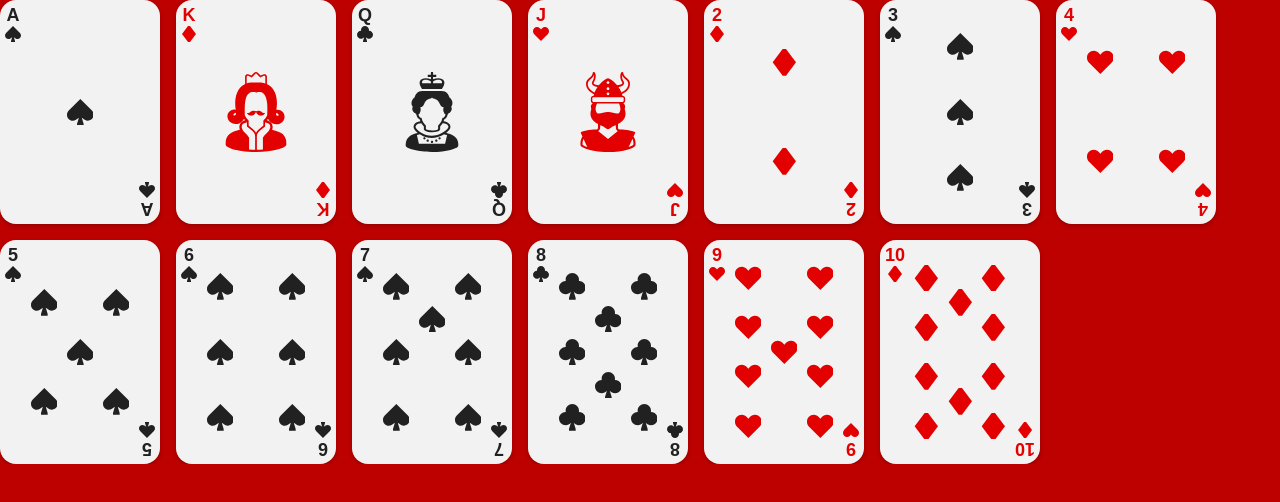
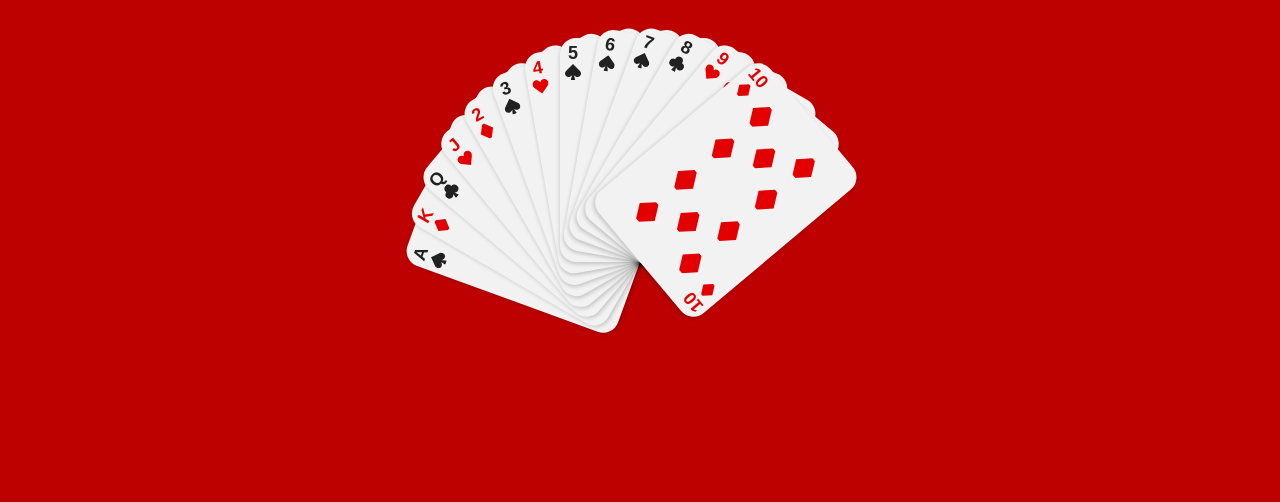
Before and after one commit to mohsin-a1i/board-game-box-ui, a Next.js app: page / in a window 1280 px wide. Shown: the top 502 px of the page. Built offline with nearby package versions, Linux system fonts and the light colour scheme.

Commit message:
Added card hand

```diff
--- a/src/app/globals.css
+++ b/src/app/globals.css
@@ -1,6 +1,8 @@
 :root {
   --background: #bd0000;
   --foreground: #f2f2f2;
+
+  --card-width: 160px;
 }
 
 /* @media (prefers-color-scheme: dark) {
--- a/src/app/page.tsx
+++ b/src/app/page.tsx
@@ -1,22 +1,27 @@
-import PlayingCard from "@/components/playing-card";
+import CardHand from "@/components/card-hand";
+import { TPlayingCard } from "@/types/playing-card";
+
+const cards: TPlayingCard[] = [
+  { id: 1, rank: 'A', suit: "spade" },
+  { id: 2, rank: 'K', suit: "diamond" },
+  { id: 3, rank: 'Q', suit: "club" },
+  { id: 4, rank: 'J', suit: "heart" },
+  { id: 5, rank: '2', suit: "diamond" },
+  { id: 6, rank: '3', suit: "spade" },
+  { id: 7, rank: '4', suit: "heart" },
+  { id: 8, rank: '5', suit: "spade" },
+  { id: 9, rank: '6', suit: "spade" },
+  { id: 10, rank: '7', suit: "spade" },
+  { id: 11, rank: '8', suit: "club" },
+  { id: 12, rank: '9', suit: "heart" },
+  { id: 13, rank: '10', suit: "diamond" }
+]
 
 export default function Home() {
   return (
     <>
-      <main style={{ display: "flex", gap: "1rem", flexWrap: "wrap" }}>
-        <PlayingCard rank={'A'} suit="spade"/>
-        <PlayingCard rank={'K'} suit="diamond"/>
-        <PlayingCard rank={'Q'} suit="club"/>
-        <PlayingCard rank={'J'} suit="heart"/>
-        <PlayingCard rank={'2'} suit="diamond"/>
-        <PlayingCard rank={'3'} suit="spade"/>
-        <PlayingCard rank={'4'} suit="heart"/>
-        <PlayingCard rank={'5'} suit="spade"/>
-        <PlayingCard rank={'6'} suit="spade"/>
-        <PlayingCard rank={'7'} suit="spade"/>
-        <PlayingCard rank={'8'} suit="club"/>
-        <PlayingCard rank={'9'} suit="heart"/>
-        <PlayingCard rank={'10'} suit="diamond"/>
+      <main>
+        <CardHand cards={cards}/>
       </main>
       <footer>
 
--- /dev/null
+++ b/src/components/card-hand/card-hand.module.scss
@@ -0,0 +1,18 @@
+.hand {
+    --hand-height: 300px;
+    height: var(--hand-height);
+    display: flex;
+    justify-content: center;
+    align-items: center;
+  }
+
+  .card {
+    position: absolute;
+    transform-origin: bottom center;
+    transform: rotate(calc(var(--i) * 10deg));
+    transition: transform 1s;
+  }
+
+  .card:hover ~ .card {
+    transform: translateX(var(--card-width)) rotate(calc(var(--i) * 10deg));
+  }
--- /dev/null
+++ b/src/components/card-hand/index.tsx
@@ -0,0 +1,25 @@
+import type { TPlayingCard } from "@/types/playing-card"
+import styles from "./card-hand.module.scss"
+import PlayingCard from "../playing-card"
+import { CSSProperties } from "react"
+
+interface CardHandProps {
+    cards: TPlayingCard[]
+}
+
+const CardHand = ({ cards }: CardHandProps) => {
+    return (
+        <div className={styles.hand}>
+            {cards.map((card, index) =>
+                <PlayingCard
+                    key={card.id}
+                    style={{ "--i": index - Math.ceil(cards.length / 2) } as CSSProperties}
+                    className={styles.card}
+                    card={card}
+                />
+            )}
+        </div>
+    )
+}
+
+export default CardHand
--- a/src/components/playing-card/index.tsx
+++ b/src/components/playing-card/index.tsx
@@ -1,23 +1,23 @@
+import type { TPlayingCard, TCardSuit, TCardRank } from "@/types/playing-card";
 import styles from "./playing-card.module.scss";
 import { ClubIcon, DiamondIcon, HeartIcon, SpadeIcon } from "../icons"
 import cn from "@/lib/cn";
 import PlayingCardPattern from "./playing-card-pattern";
 import PlayingCardFace from "./playing-card-face";
-
-export type CardSuit = "spade" | "club" | "heart" | "diamond"
-export type CardRank = "A" | "K" | "Q" | "J" | "10" | "9" | "8" | "7" | "6" | "5" | "4" | "3" | "2" | "1"
+import { HTMLAttributes } from "react";
 
 interface PlayingCardProps {
-    rank: CardRank
-    suit: CardSuit
+    style: HTMLAttributes<HTMLDivElement>["style"]
+    className?: string
+    card: TPlayingCard
 }
 
-const PlayingCard = ({ rank, suit }: PlayingCardProps) => {
+const TPlayingCard = ({ style, className, card: { rank, suit } }: PlayingCardProps) => {
     const isFaceCard = checkFaceCard(rank)
     const SuitIcon = getSuitIcon(suit)
 
     return (
-        <div className={cn(styles.card, styles[suit])}>
+        <div style={style} className={cn(styles.card, styles[suit], className)}>
             <div className={styles.edge}>
                <span>{rank}</span>
                <SuitIcon className={styles.icon}/>
@@ -35,7 +35,7 @@ const PlayingCard = ({ rank, suit }: PlayingCardProps) => {
     )
 }
 
-function getSuitIcon(suit: CardSuit) {
+function getSuitIcon(suit: TCardSuit) {
     switch (suit) {
         case "spade":
             return SpadeIcon
@@ -51,7 +51,7 @@ function getSuitIcon(suit: CardSuit) {
 }
 
 
-function checkFaceCard(rank: CardRank) {
+function checkFaceCard(rank: TCardRank) {
     switch (rank) {
         case "J":
         case "Q":
@@ -63,4 +63,4 @@ function checkFaceCard(rank: CardRank) {
 }
 
 
-export default PlayingCard
+export default TPlayingCard
--- a/src/components/playing-card/playing-card-face.tsx
+++ b/src/components/playing-card/playing-card-face.tsx
@@ -2,10 +2,10 @@ import styles from "./playing-card.module.scss";
 import { JackIcon } from "../icons/jack";
 import { QueenIcon } from "../icons/queen";
 import { KingIcon } from "../icons/king";
-import type { CardRank } from ".";
+import { TCardRank } from "@/types/playing-card";
 
 interface PlayingCardFaceProps {
-    rank: CardRank
+    rank: TCardRank
 }
 
 const PlayingCardFace = ({ rank }: PlayingCardFaceProps) => {
@@ -18,7 +18,7 @@ const PlayingCardFace = ({ rank }: PlayingCardFaceProps) => {
     )
 }
 
-function getFaceCardIcon(rank: CardRank) {
+function getFaceCardIcon(rank: TCardRank) {
     switch (rank) {
         case "J":
             return JackIcon
--- a/src/components/playing-card/playing-card-pattern.tsx
+++ b/src/components/playing-card/playing-card-pattern.tsx
@@ -1,10 +1,10 @@
 import styles from "./playing-card.module.scss";
 import { SVGProps } from "react";
-import type { CardRank } from ".";
 import cn from "@/lib/cn";
+import { TCardRank } from "@/types/playing-card";
 
 interface PlayingCardPatternProps {
-    rank: CardRank
+    rank: TCardRank
     Icon: React.FC<SVGProps<SVGSVGElement>>
 }
 
@@ -20,7 +20,7 @@ const PlayingCardPattern = ({ rank, Icon }: PlayingCardPatternProps) => {
     )
 }
 
-function getIconCount(rank: CardRank) {
+function getIconCount(rank: TCardRank) {
     if (rank === "A") return 1
     return parseInt(rank)
 }
--- a/src/components/playing-card/playing-card.module.scss
+++ b/src/components/playing-card/playing-card.module.scss
@@ -1,11 +1,11 @@
 .card {
-    --card-width: 160px;
     background: #f2f2f2;
     border-radius: calc(var(--card-width) / 10);
     box-shadow: 0 2px 4px rgba(0, 0, 0, 0.2);
     height: calc(var(--card-width) * 1.4);
     width: var(--card-width);
     display: flex;
+    cursor: pointer;
 
     &.spade, &.club {
         color: #212121
--- /dev/null
+++ b/src/types/playing-card.ts
@@ -0,0 +1,8 @@
+export type TCardSuit = "spade" | "club" | "heart" | "diamond"
+export type TCardRank = "A" | "K" | "Q" | "J" | "10" | "9" | "8" | "7" | "6" | "5" | "4" | "3" | "2" | "1"
+
+export interface TPlayingCard {
+    id: number
+    rank: TCardRank
+    suit: TCardSuit
+}
```
